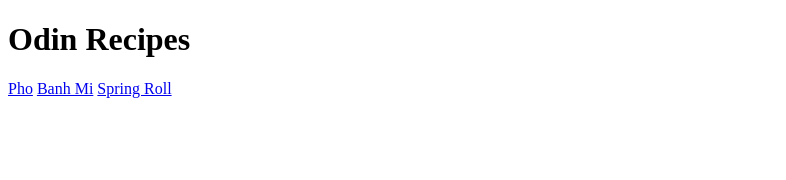
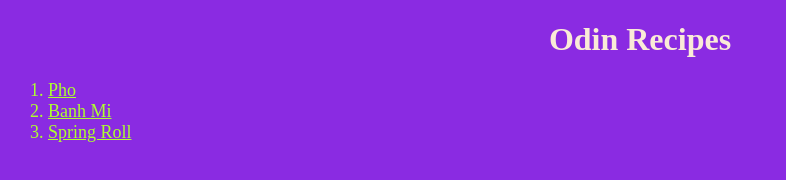
Before and after one commit to PhuocHoan/odin-recipes, a plain HTML site: page index.html in a window 1280 px wide. Shown: the whole page, without its empty margins (0-786 px from the left). Drawn offline with Linux system fonts and the light colour scheme.

Commit message:
feat: apply some styles from style.css to index.html

```diff
--- a/index.html
+++ b/index.html
@@ -5,13 +5,16 @@
     <meta charset="UTF-8">
     <meta name="viewport" content="width=device-width, initial-scale=1.0">
     <title>Document</title>
+    <link rel="stylesheet" href="./style.css">
 </head>
 
 <body>
     <h1>Odin Recipes</h1>
-    <a href="./recipes/pho.html">Pho</a>
-    <a href="./recipes/banh-mi.html">Banh Mi</a>
-    <a href="./recipes/spring-roll.html">Spring Roll</a>
+    <ol>
+        <li><a href="./recipes/pho.html">Pho</a></li>
+        <li><a href="./recipes/banh-mi.html">Banh Mi</a></li>
+        <li><a href="./recipes/spring-roll.html">Spring Roll</a></li>
+    </ol>
 </body>
 
 </html>
--- /dev/null
+++ b/recipes/style.css
@@ -0,0 +1,27 @@
+* {
+    font-family: 'Times New Roman', Times, serif;
+    background-color: blueviolet;
+    color: cyan;
+}
+
+h1 {
+    color: antiquewhite;
+}
+
+h2,
+h3 {
+    color: brown;
+}
+
+li,
+p {
+    font-size: large;
+}
+
+strong {
+    color: pink;
+}
+
+a {
+    color: greenyellow;
+}
--- /dev/null
+++ b/style.css
@@ -0,0 +1,15 @@
+* {
+    font-family: 'Times New Roman', Times, serif;
+    background-color: blueviolet;
+    color: greenyellow;
+}
+
+h1 {
+    text-align: center;
+    color: antiquewhite;
+}
+
+li,
+a {
+    font-size: large;
+}
```
Also changed, not shown: recipes/banh-mi.html (+2 -1 lines), recipes/pho.html (+1 -0 lines), recipes/spring-roll.html (+1 -0 lines).
